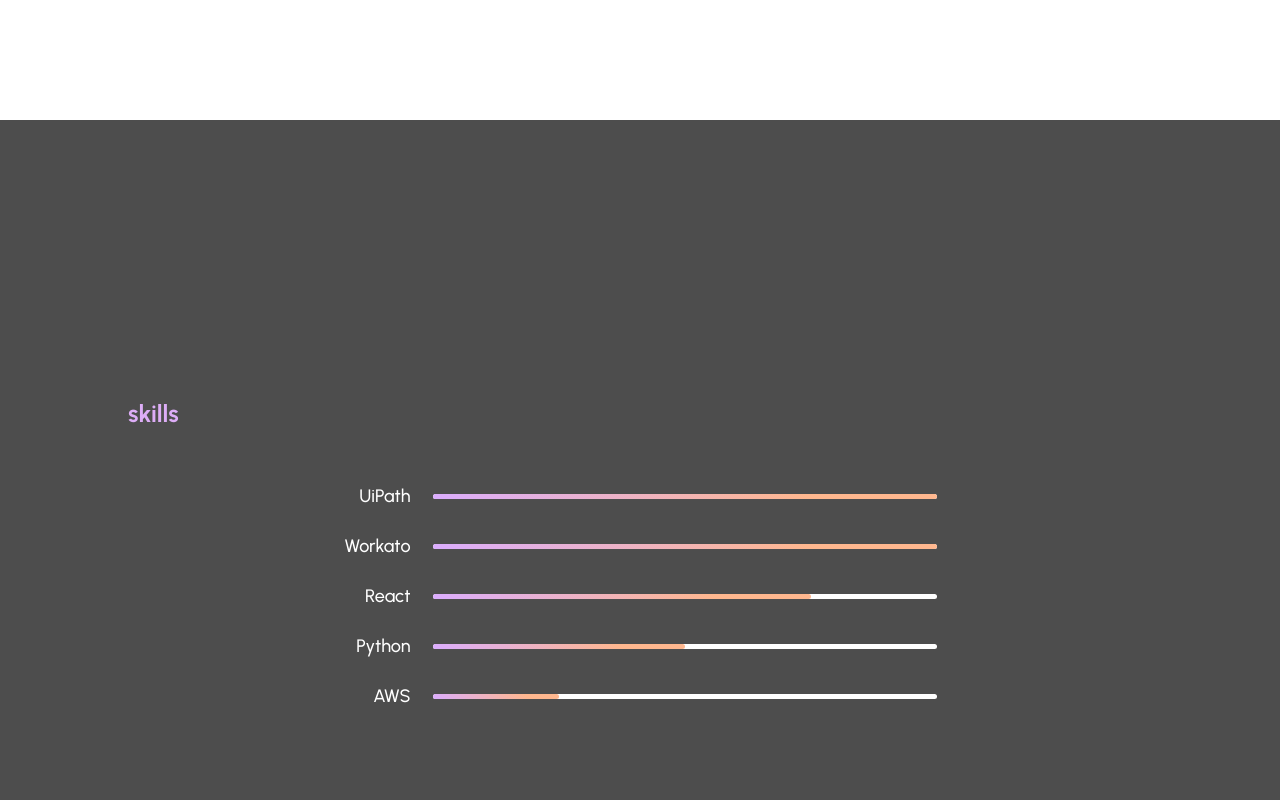
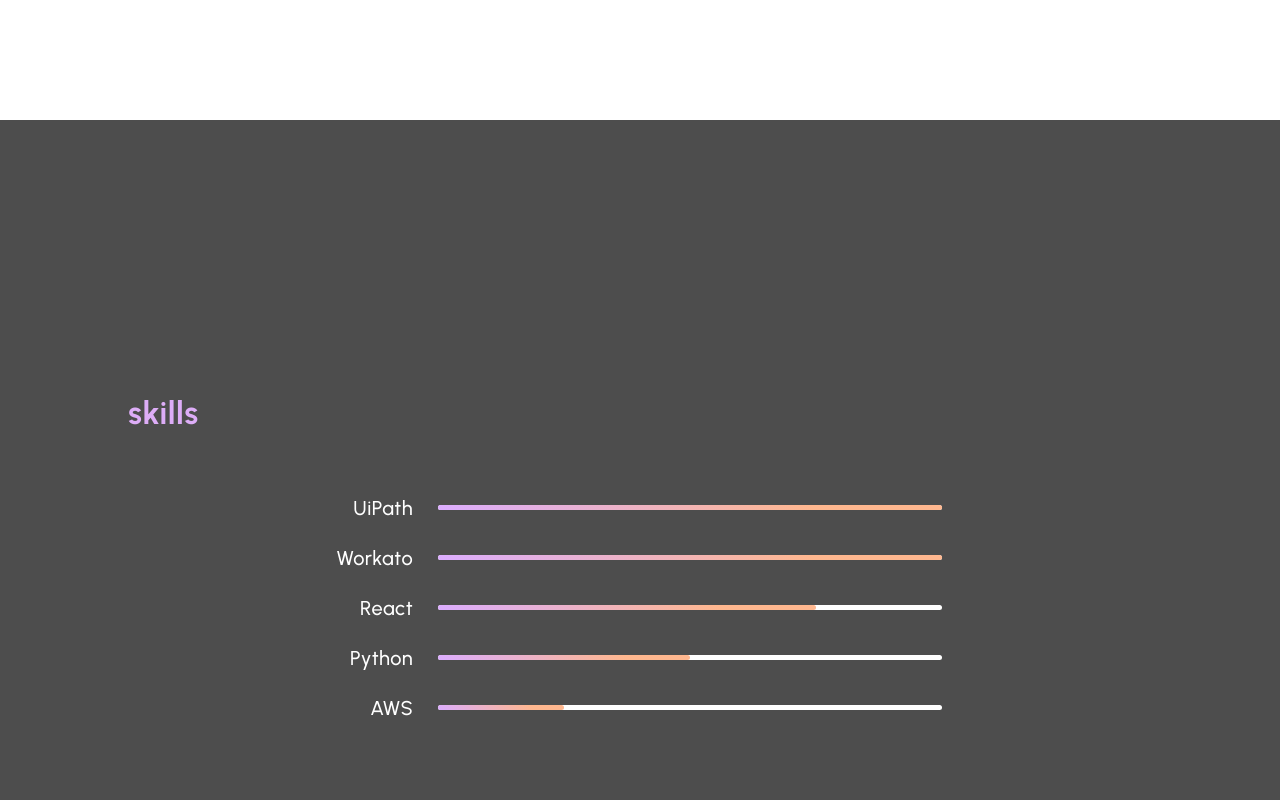
Before and after one commit to joshkotrous/personal-website-v2, a React (Create React App) app: page / in a window 1280 px wide. Shown: the part 1540-2340 px from the top of the page. Built offline with nearby package versions, Linux system fonts and the light colour scheme.

Commit message:
updated font sizes

```diff
--- a/src/assets/contact.css
+++ b/src/assets/contact.css
@@ -43,18 +43,18 @@
 }
 
 .emailInput {
-  margin-top: 12px;
+  margin-top: 16px;
   background: none;
   border: none;
   color: white;
   font-family: Urbanist;
-  font-size: 18px;
+  font-size: 20px;
   outline: none;
 }
 
 .separator {
   width: 100%;
-  margin-top: 0px;
+  margin-top: 3px;
   height: 1px;
   background: linear-gradient(
       225deg,
@@ -71,7 +71,7 @@
   height: 200px;
   color: white;
   font-family: Urbanist;
-  font-size: 18px;
+  font-size: 20px;
   font-weight: 300;
   resize: none;
   outline: none;
--- a/src/assets/projects.css
+++ b/src/assets/projects.css
@@ -41,7 +41,7 @@
   color: white;
   text-decoration: none;
   font-family: Urbanist;
-  font-size: 24px;
+  font-size: 20px;
   font-weight: 500;
 }
 
--- a/src/assets/section.css
+++ b/src/assets/section.css
@@ -4,15 +4,18 @@
   justify-content: center;
   height: 100vh;
   padding: 30px 10%;
+  letter-spacing: 0.5px;
 }
 
 .sectionContainer h2 {
   font-family: Urbanist;
+  font-size: 32px;
   color: #ddadf7;
 }
 
 .sectionContainer p {
   font-family: Urbanist;
+  font-size: 20px;
   font-weight: 300;
   color: white;
 }
--- a/src/assets/skills.css
+++ b/src/assets/skills.css
@@ -35,7 +35,7 @@
   margin-right: 24px;
   font-family: Urbanist;
   color: white;
-  font-size: 18px;
+  font-size: 20px;
   font-weight: 500;
 }
 
```
